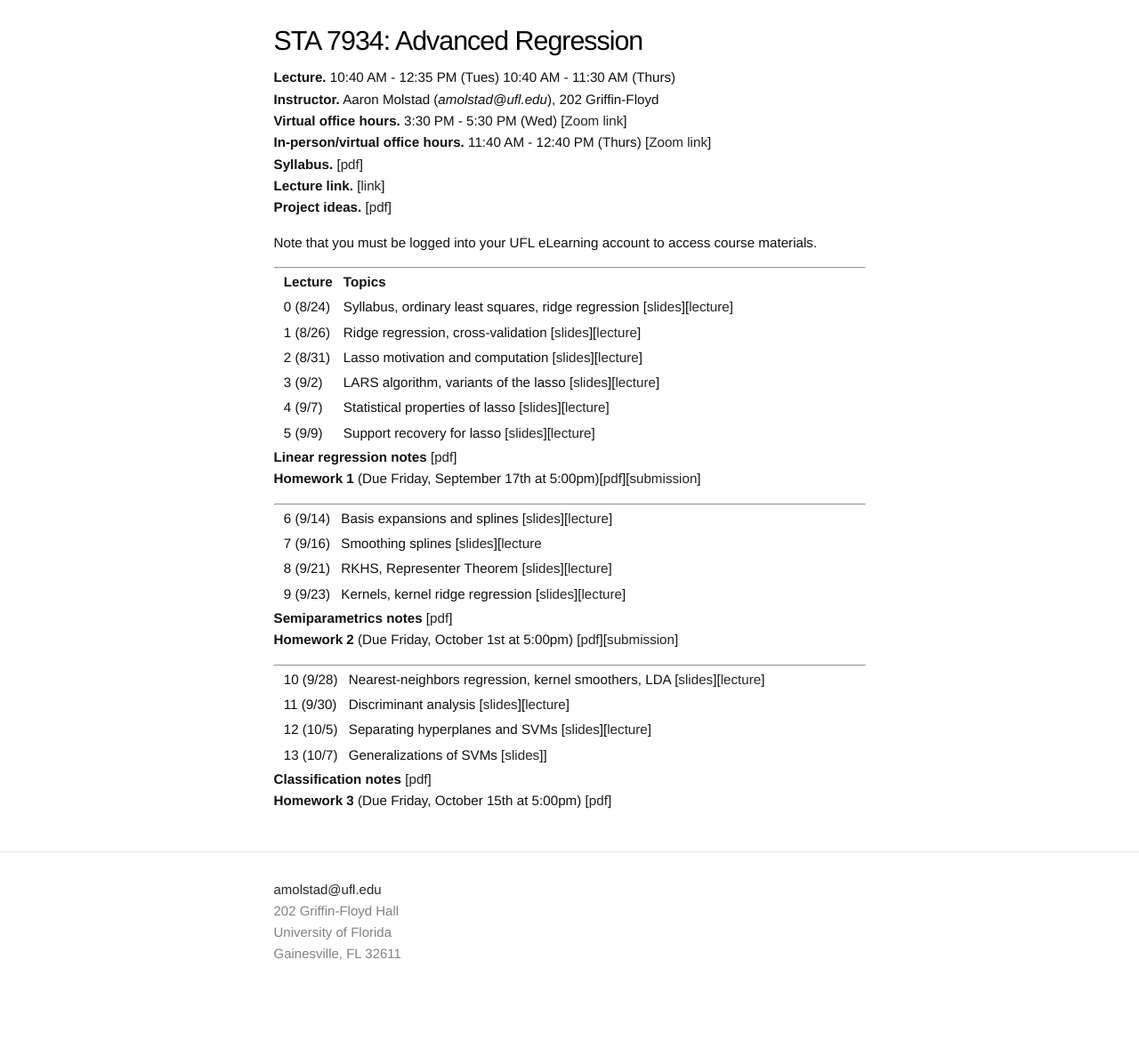
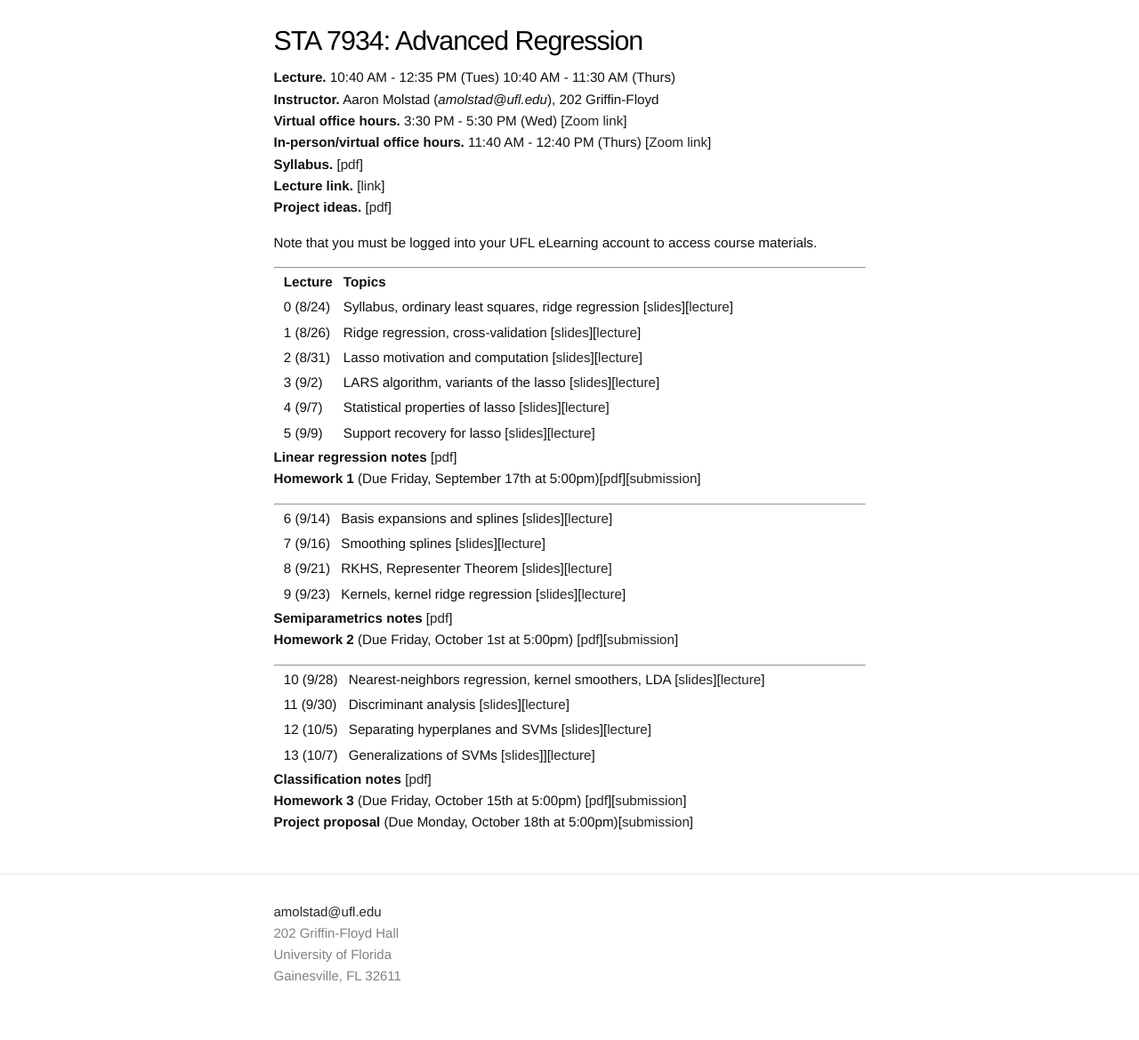
Before and after one commit to ajmolstad/ajmolstad.github.io, a Jekyll site: the page built from F21_STA7934.md, in a window 1280 px wide. Shown: the whole page at 89% size. Built offline with Jekyll 4.4.1, drawn with Linux system fonts in a browser that asks for light colours; before the commit the page ends 1144 px from its top, so only the background shows below that.

Commit message:
Update F21_STA7934.md

```diff
--- a/F21_STA7934.md
+++ b/F21_STA7934.md
@@ -31,8 +31,8 @@ Note that you must be logged into your UFL eLearning account to access course ma
 ---------------
 
 || 6 (9/14) || Basis expansions and splines [[slides](https://ufl.instructure.com/files/62131715/download?download_frd=1)][[lecture](https://ufl.instructure.com/courses/437665/files?preview=62208819)] ||
- || 7 (9/16) || Smoothing splines [[slides](https://ufl.instructure.com/files/62208820/download?download_frd=1)][[lecture](https://ufl.instructure.com/courses/437665/files?preview=62253084)||
- || 8 (9/21) || RKHS, Representer Theorem [[slides](https://ufl.instructure.com/files/62356702/download?download_frd=1)][[lecture](https://ufl.instructure.com/courses/437665/files?preview=62372710)] ||
+ || 7 (9/16) || Smoothing splines [[slides](https://ufl.instructure.com/files/62208820/download?download_frd=1)][[lecture](https://ufl.instructure.com/courses/437665/files?preview=62253084)]||
+ || 8 (9/21) || RKHS, Representer Theorem [[slides](https://ufl.instructure.com/files/62356702/download?download_frd=1)][[lecture](https://ufl.instructure.com/courses/437665/files?preview=62372710)]||
  || 9 (9/23) || Kernels, kernel ridge regression [[slides](https://ufl.instructure.com/files/62422720/download?download_frd=1)][[lecture](https://ufl.instructure.com/files/62534506/download?download_frd=1)]||
 
 
@@ -42,11 +42,12 @@ Note that you must be logged into your UFL eLearning account to access course ma
 
 -----------------
 
-|| 10 (9/28) || Nearest-neighbors regression, kernel smoothers, LDA [[slides](https://ufl.instructure.com/files/62577671/download?download_frd=1)][[lecture](https://ufl.instructure.com/files/62646214/download?download_frd=1)]||
-|| 11 (9/30) || Discriminant analysis [[slides](https://ufl.instructure.com/files/62672305/download?download_frd=1)][[lecture](https://ufl.instructure.com/files/62710871/download?download_frd=1)] ||
-|| 12 (10/5) || Separating hyperplanes and SVMs [[slides](https://ufl.instructure.com/files/62826038/download?download_frd=1)][[lecture](https://ufl.instructure.com/files/62885395/download?download_frd=1)]||
-|| 13 (10/7) || Generalizations of SVMs [[slides](https://ufl.instructure.com/files/62892374/download?download_frd=1)]]||
+|| 10 (9/28) || Nearest-neighbors regression, kernel smoothers, LDA [[slides](https://ufl.instructure.com/files/62577671/download?download_frd=1)][[lecture](https://ufl.instructure.com/courses/437665/files?preview=62646214)]||
+|| 11 (9/30) || Discriminant analysis [[slides](https://ufl.instructure.com/files/62672305/download?download_frd=1)][[lecture](https://ufl.instructure.com/courses/437665/files?preview=62710871)]||
+|| 12 (10/5) || Separating hyperplanes and SVMs [[slides](https://ufl.instructure.com/files/62826038/download?download_frd=1)][[lecture](https://ufl.instructure.com/courses/437665/files?preview=62885395)]||
+|| 13 (10/7) || Generalizations of SVMs [[slides](https://ufl.instructure.com/files/62892374/download?download_frd=1)]][[lecture](https://ufl.instructure.com/courses/437665/files?preview=62960132)]||
 
 
-**Classification notes** [[pdf](https://ufl.instructure.com/files/62710810/download?download_frd=1)]
-**Homework 3** (Due Friday, October 15th at 5:00pm) [[pdf](https://ufl.instructure.com/files/62710807/download?download_frd=1)]
+**Classification notes** [[pdf](https://ufl.instructure.com/files/62960737/download?download_frd=1)]
+**Homework 3** (Due Friday, October 15th at 5:00pm) [[pdf](https://ufl.instructure.com/files/62960728/download?download_frd=1)][[submission](https://ufl.instructure.com/courses/437665/assignments/4907254)]
+**Project proposal** (Due Monday, October 18th at 5:00pm)[[submission](https://ufl.instructure.com/courses/437665/assignments/4907258)]
```
